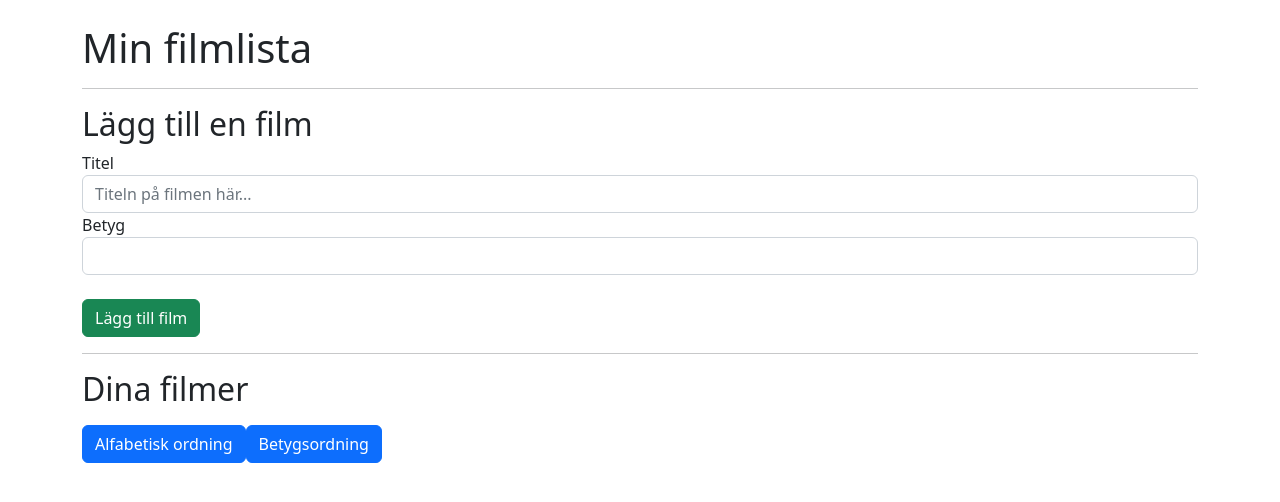
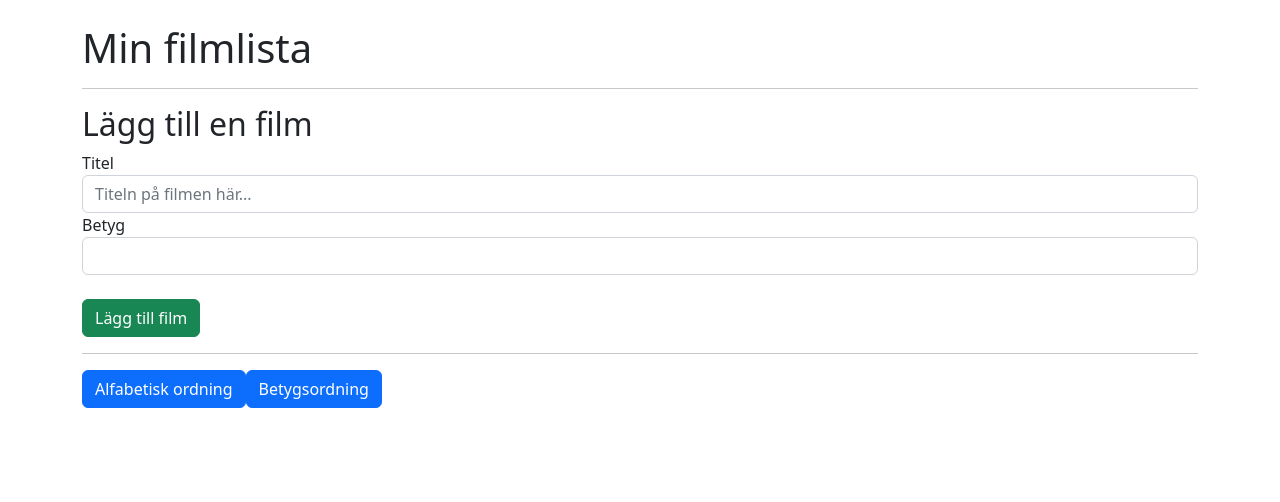
Before and after one commit to PhPersson/my-movie-list, a Vue app: page / in a window 1280 px wide. Shown: the top 502 px of the page. Built offline with nearby package versions, Linux system fonts and the light colour scheme; the HTML template or start-up script is replaced by a standard one.

Commit message:
Added a if-statemnt to the h2 element

```diff
--- a/src/components/MovieList.vue
+++ b/src/components/MovieList.vue
@@ -21,7 +21,7 @@
         </form>
 
         <hr>
-        <h2>Dina filmer</h2>
+        <h2 v-if="movies.length > 0"> Dina filmer</h2>
         <ul id="movie-list">
           <li v-for="(movie, index) in movies" :key="index">
             {{ movie.title }} -
```
